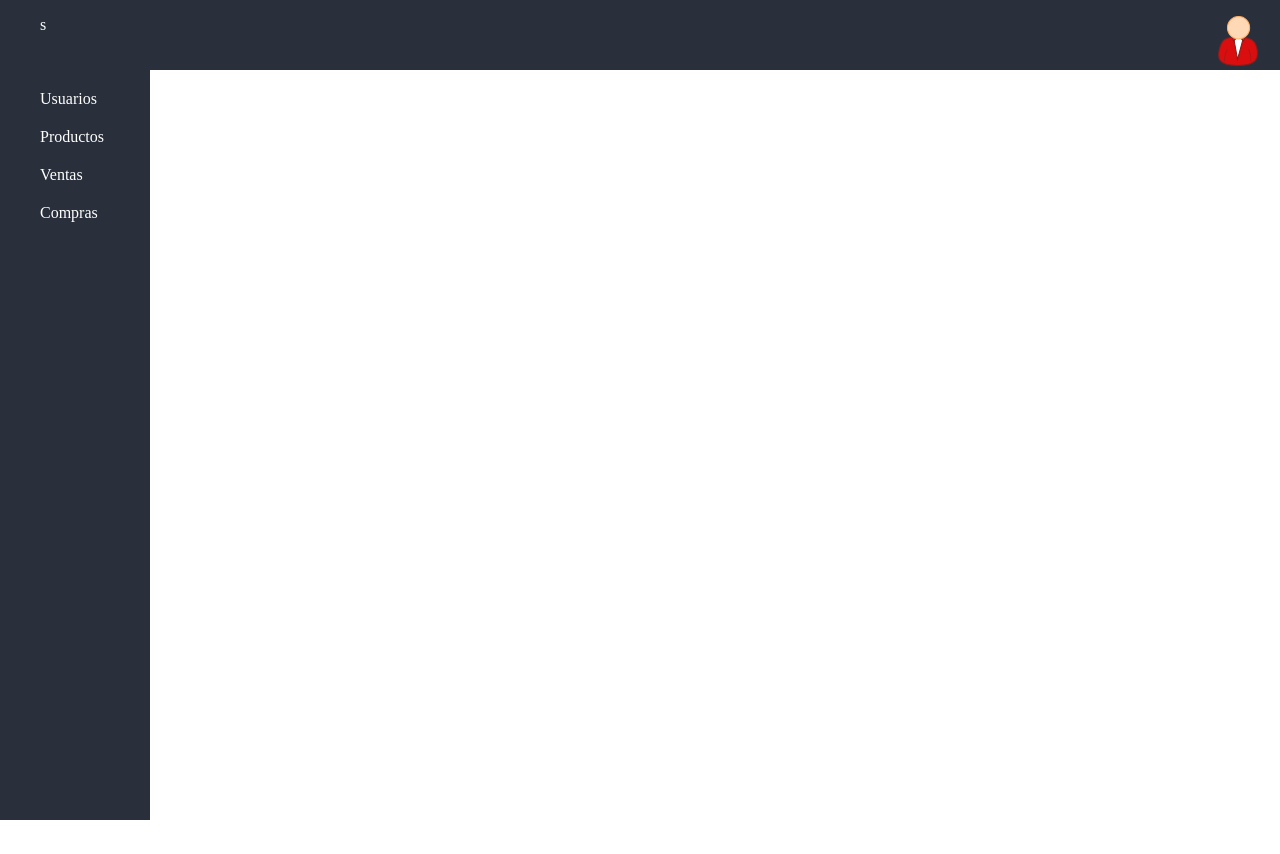
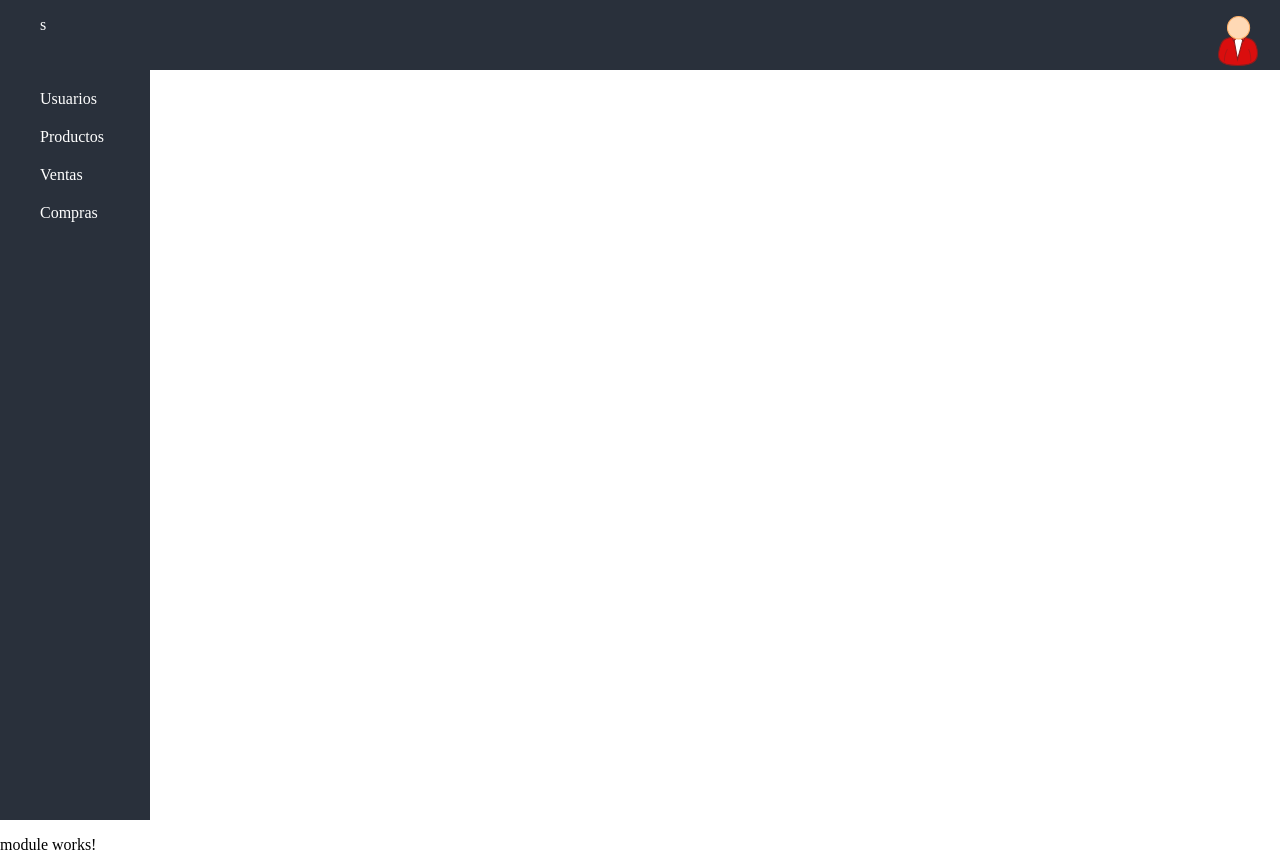
Before and after one commit to Gmrp22/FSoftware, an Angular app: page / in a window 1280 px wide. Before the commit the page ends 820 px from the top, so only its background shows below. Built offline with nearby package versions, Linux system fonts and the light colour scheme.

Commit message:
Module component for modules created

```diff
--- /dev/null
+++ b/src/app/Components/module/module.component.html
@@ -0,0 +1 @@
+<p>module works!</p>
--- /dev/null
+++ b/src/app/Components/module/module.component.ts
@@ -0,0 +1,15 @@
+import { Component, OnInit } from '@angular/core';
+
+@Component({
+  selector: 'app-module',
+  templateUrl: './module.component.html',
+  styleUrls: ['./module.component.css']
+})
+export class ModuleComponent implements OnInit {
+
+  constructor() { }
+
+  ngOnInit(): void {
+  }
+
+}
--- a/src/app/app.component.html
+++ b/src/app/app.component.html
@@ -1,3 +1,4 @@
 <app-nav-bar></app-nav-bar>
 
 <app-side-bar></app-side-bar>
+<app-module></app-module>
--- a/src/app/app.module.ts
+++ b/src/app/app.module.ts
@@ -5,12 +5,14 @@ import { AppRoutingModule } from './app-routing.module';
 import { AppComponent } from './app.component';
 import { SideBarComponent } from './Components/side-bar/side-bar.component';
 import { NavBarComponent } from './Components/nav-bar/nav-bar.component';
+import { ModuleComponent } from './Components/module/module.component';
 
 @NgModule({
   declarations: [
     AppComponent,
     SideBarComponent,
-    NavBarComponent
+    NavBarComponent,
+    ModuleComponent
   ],
   imports: [
     BrowserModule,
```
Also changed, not shown: src/app/Components/module/module.component.css (added), 1 other file (tests, documents, lock files or other folders).
